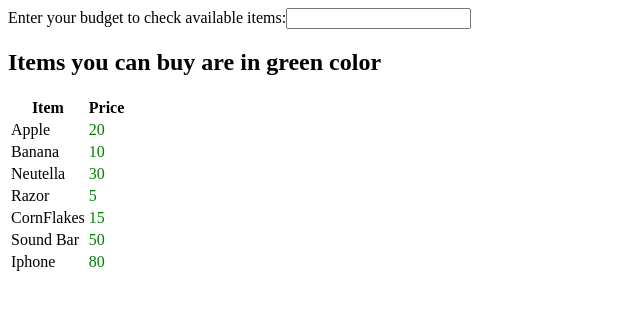
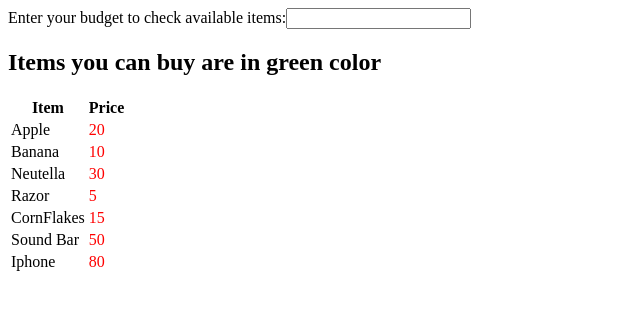
Before and after one commit to acciojob/within-budget-saidurga4521, a React app: page / in a window 1280 px wide. Shown: the top 310 px of the page, without its empty margins (0-640 px from the left). Built offline with nearby package versions, Linux system fonts and the light colour scheme.

Commit message:
chnages has done

```diff
--- a/src/components/App.js
+++ b/src/components/App.js
@@ -42,7 +42,7 @@ const App = () => {
               <td>{item.name}</td>
               <td
                 style={{
-                  color: item.enable ? "rgb(255, 0, 0)" : "rgb(0, 128, 0)",
+                  color: item.enable ? "rgb(0, 128, 0)" : "rgb(255, 0, 0)",
                 }}
               >
                 {item.price}
```
